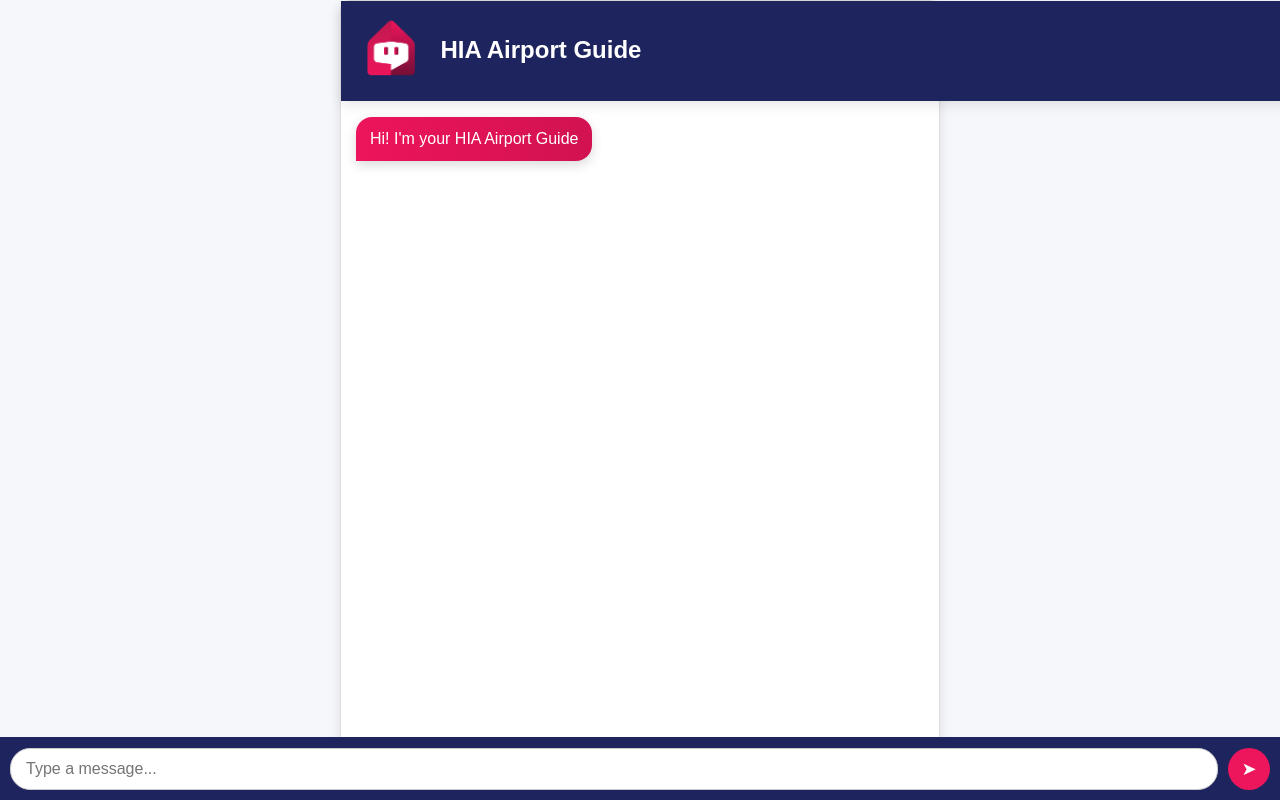
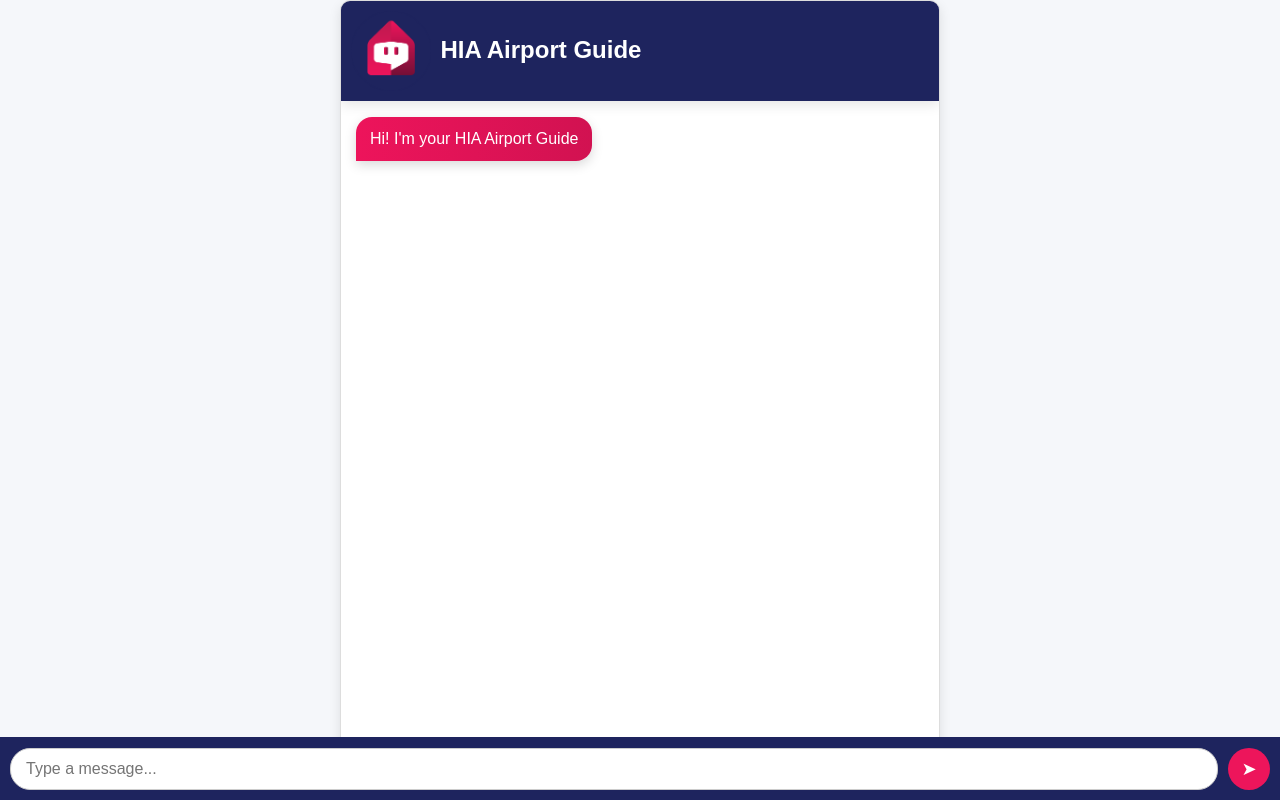
Before and after one commit to NoofAbu/hackathonchatbot, a Flask app: page / in a window 1280 px wide. Run offline with Flask 3, Linux system fonts and the light colour scheme; parts of the project's set-up code (start-up, migrations or seed data) failed here and were passed over; some libraries are stand-ins or nearby versions.

Commit message:
Update index.html

```diff
--- a/templates/index.html
+++ b/templates/index.html
@@ -131,10 +131,10 @@
     button.send-btn:hover {
       background: #27408b;
     }
-#header{ position:fixed; width:100%; background:#1e245e; color:#fff; padding:10px; text-align:left; box-shadow: 0 4px 12px rgba(0,0,0,0.1); z-index:1000;}
+#header{ display: inline-block; width:100%; background:#1e245e; color:#fff; padding:10px; text-align:left; box-shadow: 0 4px 12px rgba(0,0,0,0.1); z-index:1000;}
 #header img{ height:80px;  margin-right:10px; float: left;}
 #header h1{ margin:0; padding:0; font-size:24px; font-weight:600; float: left; margin-top: 25px;}
-#chatbox{ padding-top:110px; margin-bottom:0px; padding-bottom:70px}
+#chatbox{ padding-top:10px; margin-bottom:0px; padding-bottom:70px}
 /* Add to your <style> section */
 .nav_btn {
   background: linear-gradient(90deg, #27408b 0%, #1e245e 100%);
```
